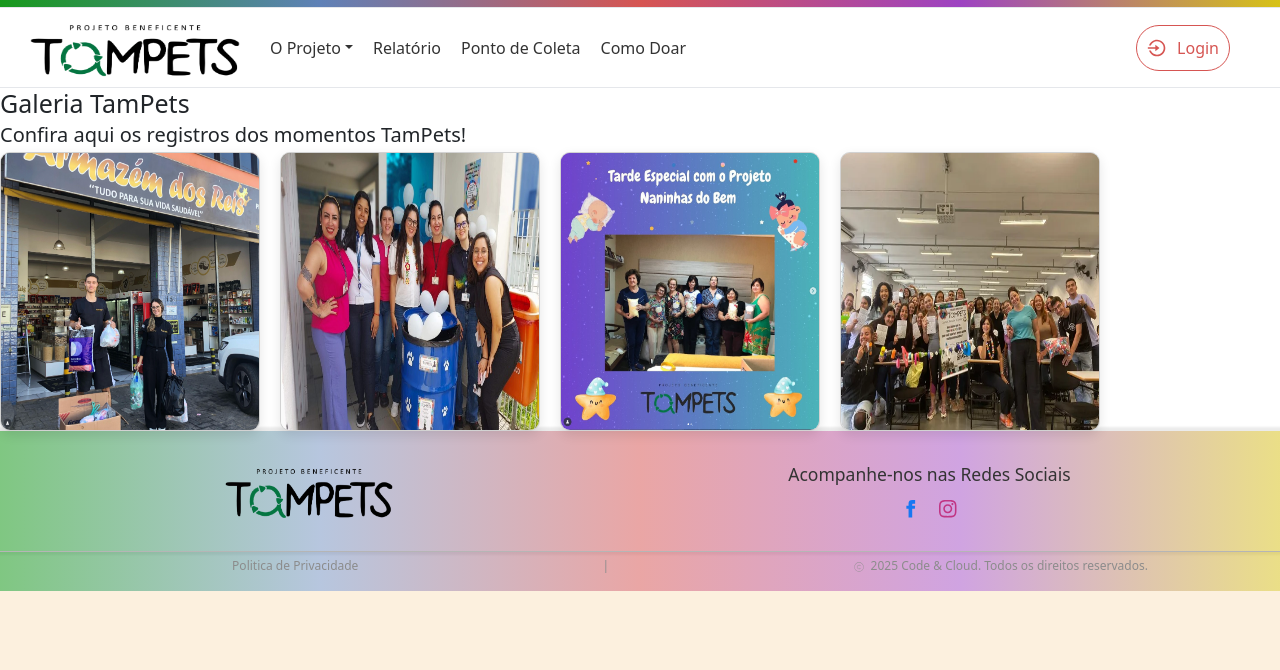
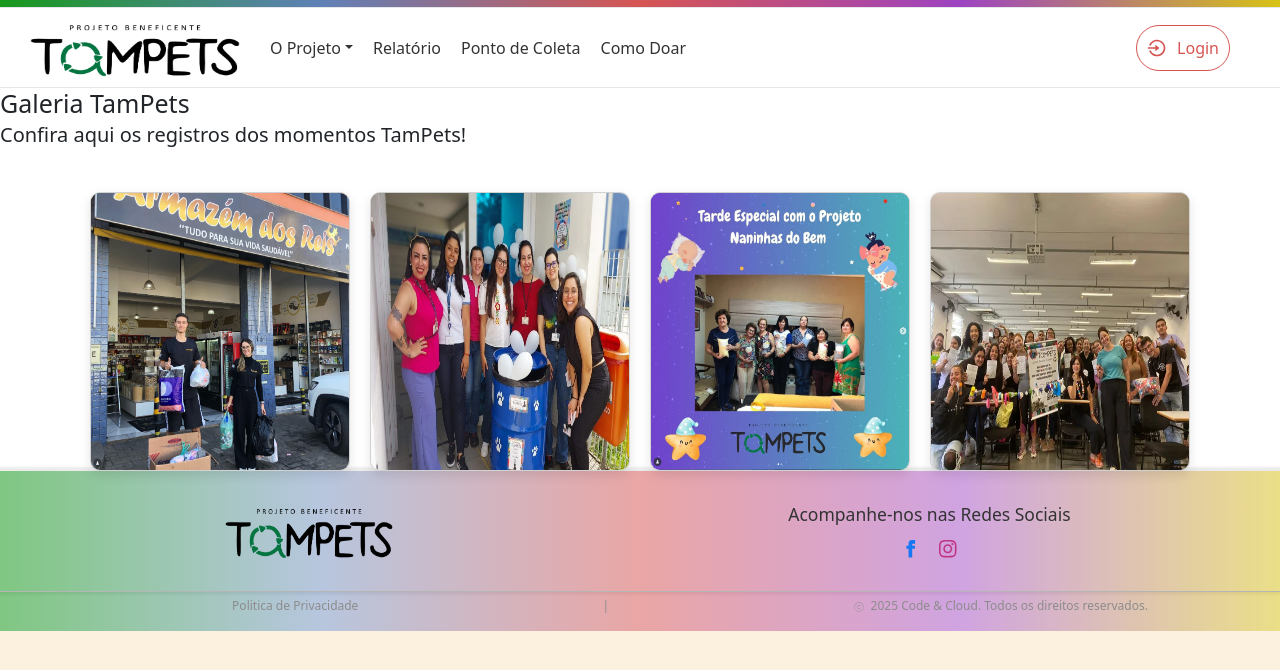
Before and after one commit to DaianeKCamargo/FATEC_ProjetoIntegrador2, a Next.js app: page /sobre-nos/galeria-tampets in a window 1280 px wide. Shown: the top 670 px of the page. Built offline with nearby package versions, Linux system fonts and the light colour scheme.

Commit message:
styles: galeria.module
ajuste no nome dos atributos.

```diff
--- a/styles/copyright.module.css
+++ b/styles/copyright.module.css
@@ -3,7 +3,7 @@
     flex-direction: row;
     justify-content: space-around;
     align-items: center;
-    background: linear-gradient(to right,#17991b8c, #5f81b773, #d6545285, #9e43c27c, #d7c01683);
+    background: linear-gradient(to right, #17991b8c, #5f81b773, #d6545285, #9e43c27c, #d7c01683);
     border-top: solid 0.1rem #b5b5b5;
     padding: 1rem;
     color: #8c8c8c;
--- a/styles/galeria.module.css
+++ b/styles/galeria.module.css
@@ -1,7 +1,7 @@
 .galeria-container {
     display: flex;
     gap: 20px;
-    flexWrap: wrap;
-    justifyContent: center;
-    paddingTop: 40px;
+    flex-wrap: wrap;
+    justify-content: center;
+    padding-top: 40px;
 }
```
Also changed, not shown: styles/home.module.css (+5 -5 lines), styles/card.module.css (line endings or trailing spaces).
